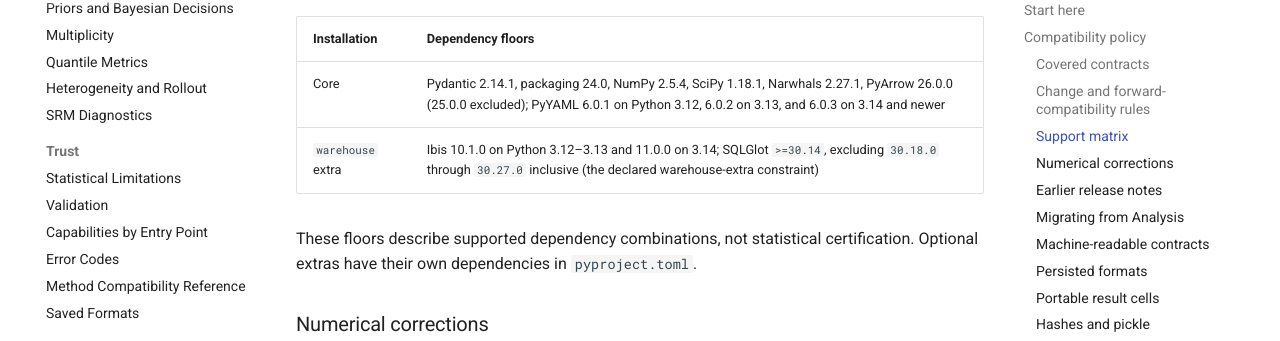
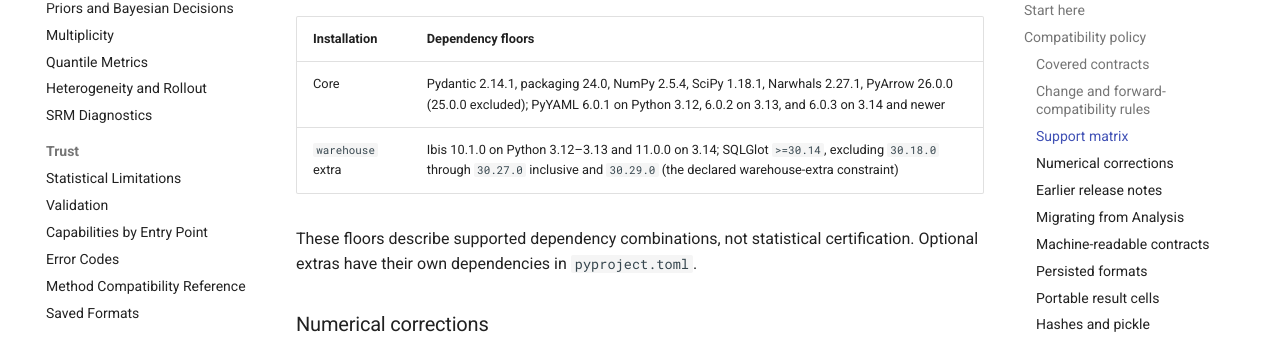
Before and after one commit to kylejcaron/increment, an MkDocs documentation site: the page built from docs/api.md, in a window 1280 px wide and 900 px high, scrolled down 3092 px. Shown: the part 98-439 px from the top of the window. Built offline with MkDocs 1.6.1 and Material for MkDocs 9.7.7, drawn with Linux system fonts in a browser that asks for light colours; comment, search, counter and statistics services are not loaded.

Commit message:
deps: exclude SQLGlot 30.29.0 and stop Dependabot proposing excluded versions (#363)
* ci: stop Dependabot proposing versions the project excludes

* Exclude SQLGlot 30.29.0, which drops the DuckDB view name in Ibis cleanup

```diff
--- a/docs/api.md
+++ b/docs/api.md
@@ -112,7 +112,7 @@ alpha release is 1.0.0. Dependency changes are reflected in `pyproject.toml`.
 | Installation | Dependency floors |
 | --- | --- |
 | Core | Pydantic 2.14.1, packaging 24.0, NumPy 2.5.4, SciPy 1.18.1, Narwhals 2.27.1, PyArrow 26.0.0 (25.0.0 excluded); PyYAML 6.0.1 on Python 3.12, 6.0.2 on 3.13, and 6.0.3 on 3.14 and newer |
-| `warehouse` extra | Ibis 10.1.0 on Python 3.12–3.13 and 11.0.0 on 3.14; SQLGlot `>=30.14`, excluding `30.18.0` through `30.27.0` inclusive (the declared warehouse-extra constraint) |
+| `warehouse` extra | Ibis 10.1.0 on Python 3.12–3.13 and 11.0.0 on 3.14; SQLGlot `>=30.14`, excluding `30.18.0` through `30.27.0` inclusive and `30.29.0` (the declared warehouse-extra constraint) |
 
 These floors describe supported dependency combinations, not statistical
 certification. Optional extras have their own dependencies in `pyproject.toml`.
--- a/pyproject.toml
+++ b/pyproject.toml
@@ -66,9 +66,9 @@ warehouse = [
     # Ibis 10.1 imports duckdb.functional, but no DuckDB release that both
     # exposes that module and ships CPython 3.14 wheels exists.
     "ibis-framework>=11.0.0; python_version >= '3.14'",
-    # Ibis 12 emits Drop(this=...), while SQLGlot 30.18–30.27 reads Drop.targets from `tables`.
+    # Ibis 12's DuckDB cleanup Drop(this=...) is malformed with SQLGlot 30.18–30.27 and 30.29.
     # Reassess these SDK-incompatible releases when a stable Ibis fix is published.
-    "sqlglot>=30.14,!=30.18.0,!=30.19.0,!=30.20.0,!=30.21.0,!=30.22.0,!=30.23.0,!=30.24.0,!=30.25.0,!=30.26.0,!=30.27.0",
+    "sqlglot>=30.14,!=30.18.0,!=30.19.0,!=30.20.0,!=30.21.0,!=30.22.0,!=30.23.0,!=30.24.0,!=30.25.0,!=30.26.0,!=30.27.0,!=30.29.0",
 ]
 demo   = [
     "increment[warehouse]",
```
Also changed, not shown: 2 other files.
